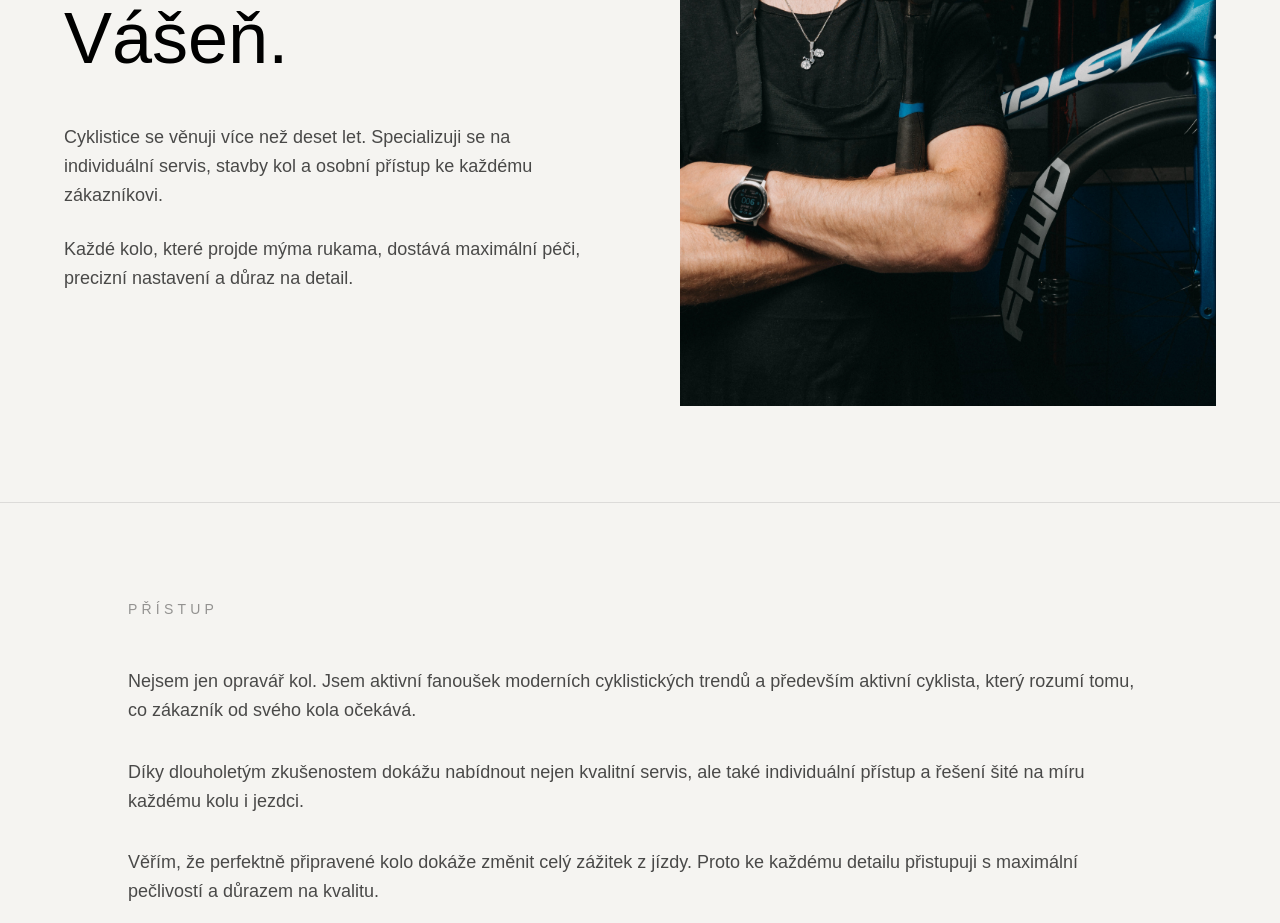
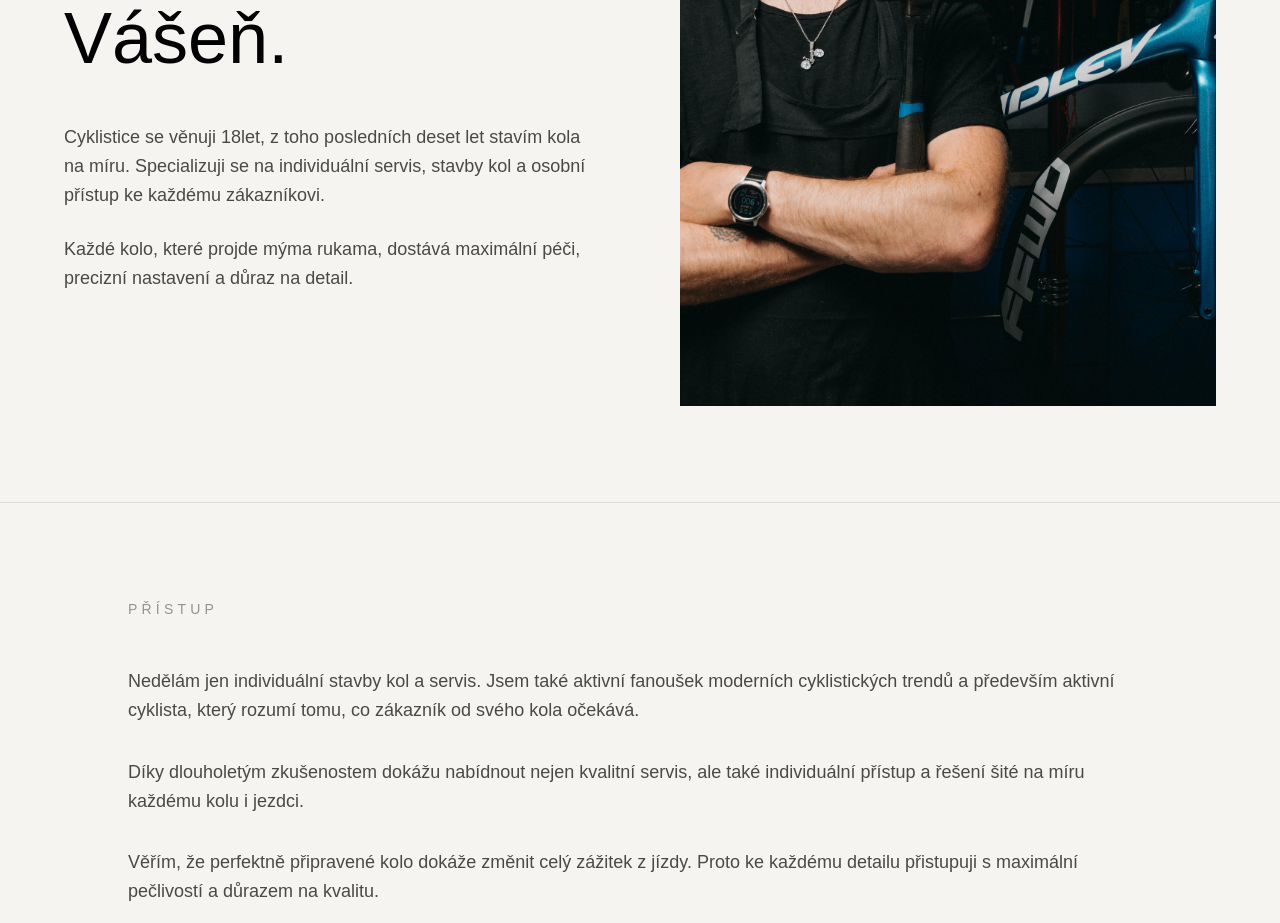
Before and after one commit to marcelboranek-beep/cyclinglab-live, a Next.js app: page /o-mne in a window 1280 px wide. Shown: the part 440-1363 px from the top of the page. Built offline with nearby package versions, Linux system fonts and the light colour scheme.

Commit message:
Updated about page text

```diff
--- a/app/o-mne/page.tsx
+++ b/app/o-mne/page.tsx
@@ -27,7 +27,7 @@ export default function OMne() {
             </h1>
 
             <p className="mt-10 text-lg leading-relaxed text-black/70 max-w-xl">
-              Cyklistice se věnuji více než deset let. Specializuji se
+              Cyklistice se věnuji 18let, z toho posledních deset let stavím kola na míru. Specializuji se
               na individuální servis, stavby kol a osobní přístup
               ke každému zákazníkovi.
             </p>
@@ -60,7 +60,7 @@ export default function OMne() {
           <div className="mt-12 space-y-8 text-lg leading-relaxed text-black/70">
 
             <p>
-              Nejsem jen opravář kol. Jsem aktivní fanoušek moderních
+              Nedělám jen individuální stavby kol a servis. Jsem také aktivní fanoušek moderních
               cyklistických trendů a především aktivní cyklista,
               který rozumí tomu, co zákazník od svého kola očekává.
             </p>
```
